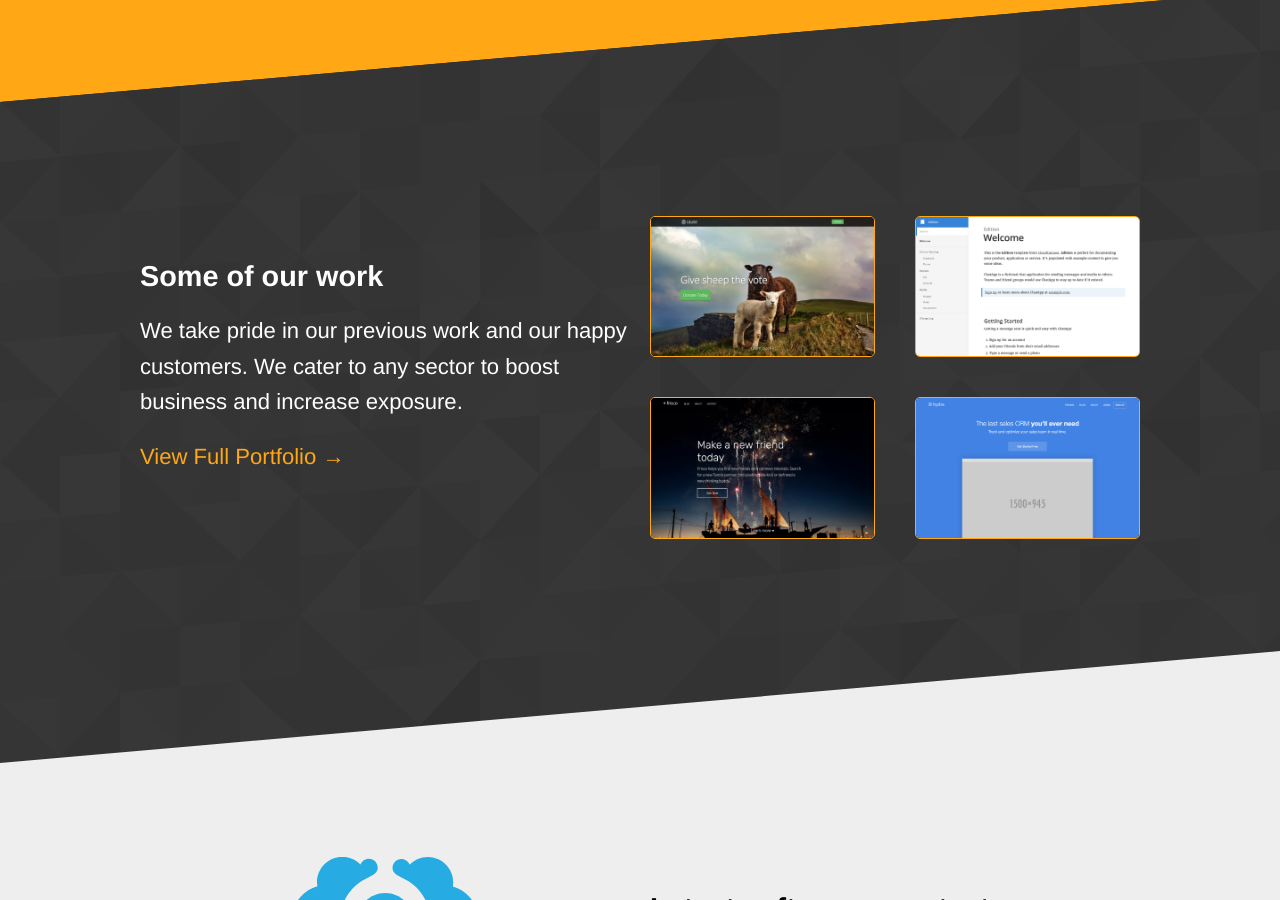
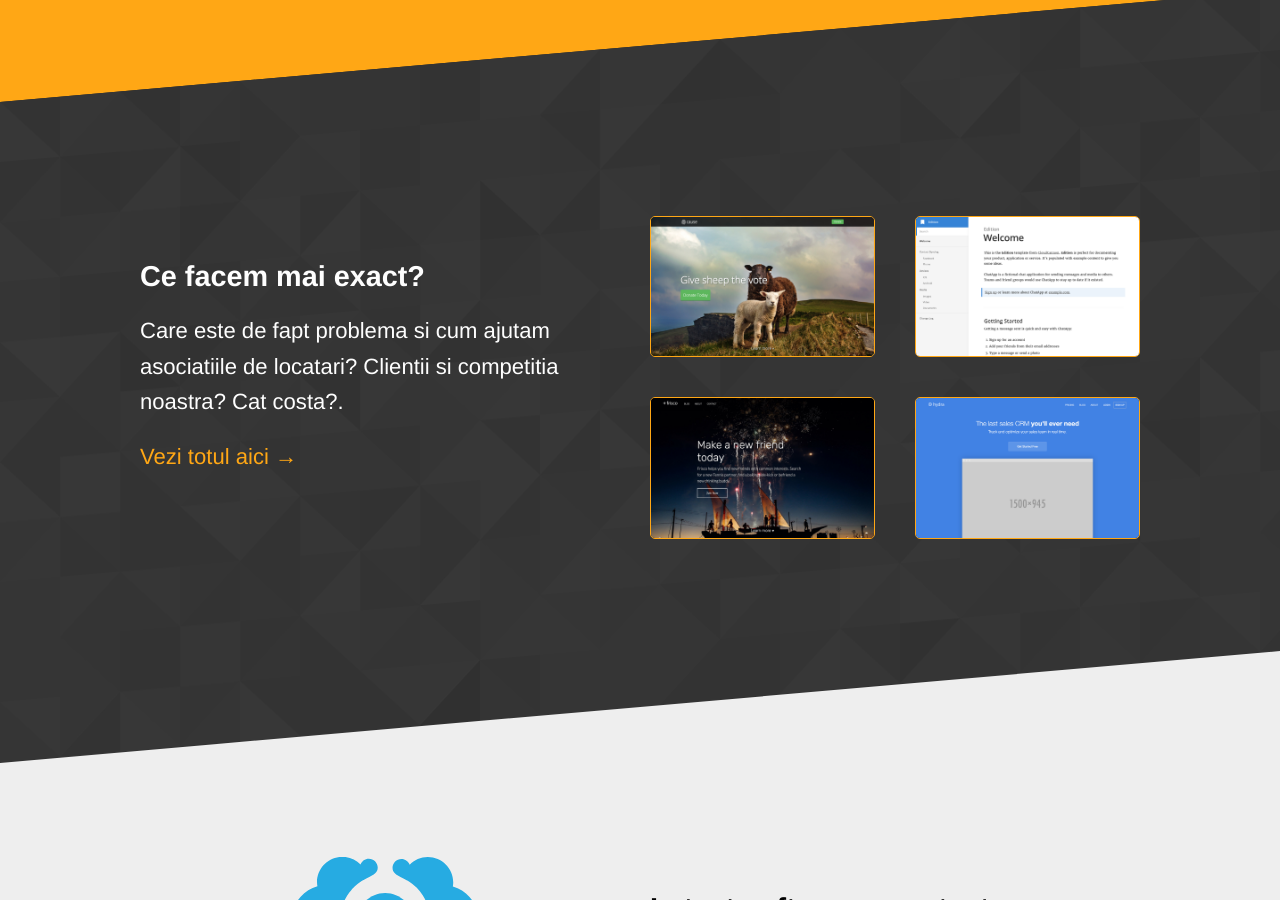
Before and after one commit to rptoma/Flaty, a Jekyll site: the page built from index.html, in a window 1280 px wide and 900 px high, scrolled down 527 px. Built offline with Jekyll 4.4.1, drawn with Linux system fonts in a browser that asks for light colours.

Commit message:
no message

```diff
--- a/index.html
+++ b/index.html
@@ -13,9 +13,9 @@ title: Flaty
 <section class="diagonal patterned">
 	<div class="container halves">
 		<div>
-			<h3 class="editable">Some of our work</h3>
-			<p class="editable">We take pride in our previous work and our happy customers. We cater to any sector to boost business and increase exposure.</p>
-			<p class="editable"><a href="{{ site.baseurl }}/portfolio/">View Full Portfolio &rarr;</a></p>
+			<h3 class="editable">Ce facem mai exact?</h3>
+			<p class="editable">Care este de fapt problema si cum ajutam asociatiile de locatari? Clientii si competitia noastra? Cat costa?.</p>
+			<p class="editable"><a href="{{ site.baseurl }}/portfolio/">Vezi totul aici &rarr;</a></p>
 		</div>
 		<div>
 			<ul class="image-grid">
```
